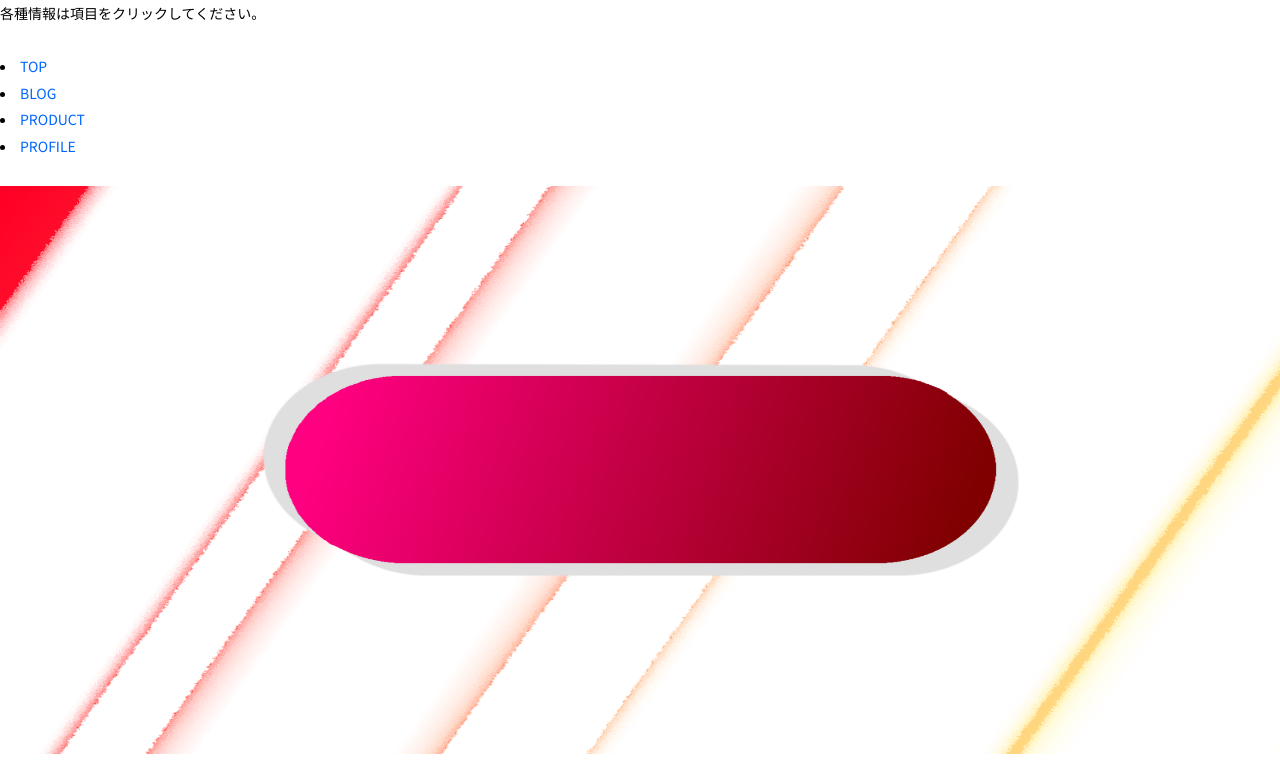
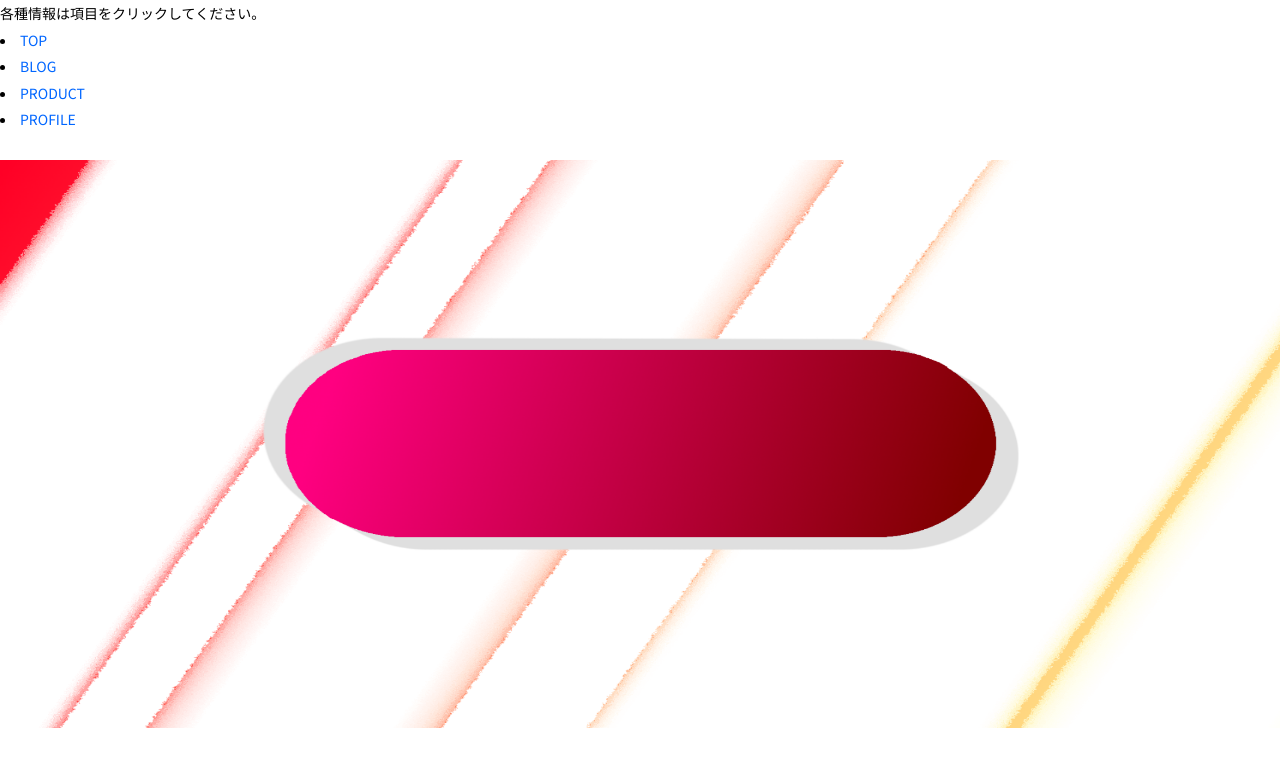
Before and after one commit to aurorafilms1103/ffnet.work, a plain HTML site: page profile.html in a window 1280 px wide. Shown: the top 778 px of the page. Drawn offline with nearby package versions, Linux system fonts and the light colour scheme.

Commit message:
main charge

```diff
--- a/profile.html
+++ b/profile.html
@@ -10,16 +10,14 @@
 <script src="js/script.js"></script>
 </head>
 
-<body>
+	<p>各種情報は項目をクリックしてください。</p>
+	     <li><a href="/index.html">TOP</a></li>
+		 <li><a href="/blog/index.html">BLOG</a></li>
+	     <li><a href="/product.html">PRODUCT</a></li>
+	     <li><a href="/profile.html">PROFILE</a></li>
+	  </div>
 
-
-
-	<p>各種情報は項目をクリックしてください。</p>
-	　　　　<li><a href="./index.html">TOP</a></li>
-	        <li><a href="/blog/index.html">BLOG</a></li>
-			<li><a href="./product.html">PRODUCT</a></li>
-			<li><a href="./profile.html">PROFILE</a></li>
-			<br>
+	<br>
 	<header id="header">
 	<img src="head.png" alt="header">
 </header>
```
Also changed, not shown: index.html (+2 -17 lines), product.html (+8 -10 lines).
